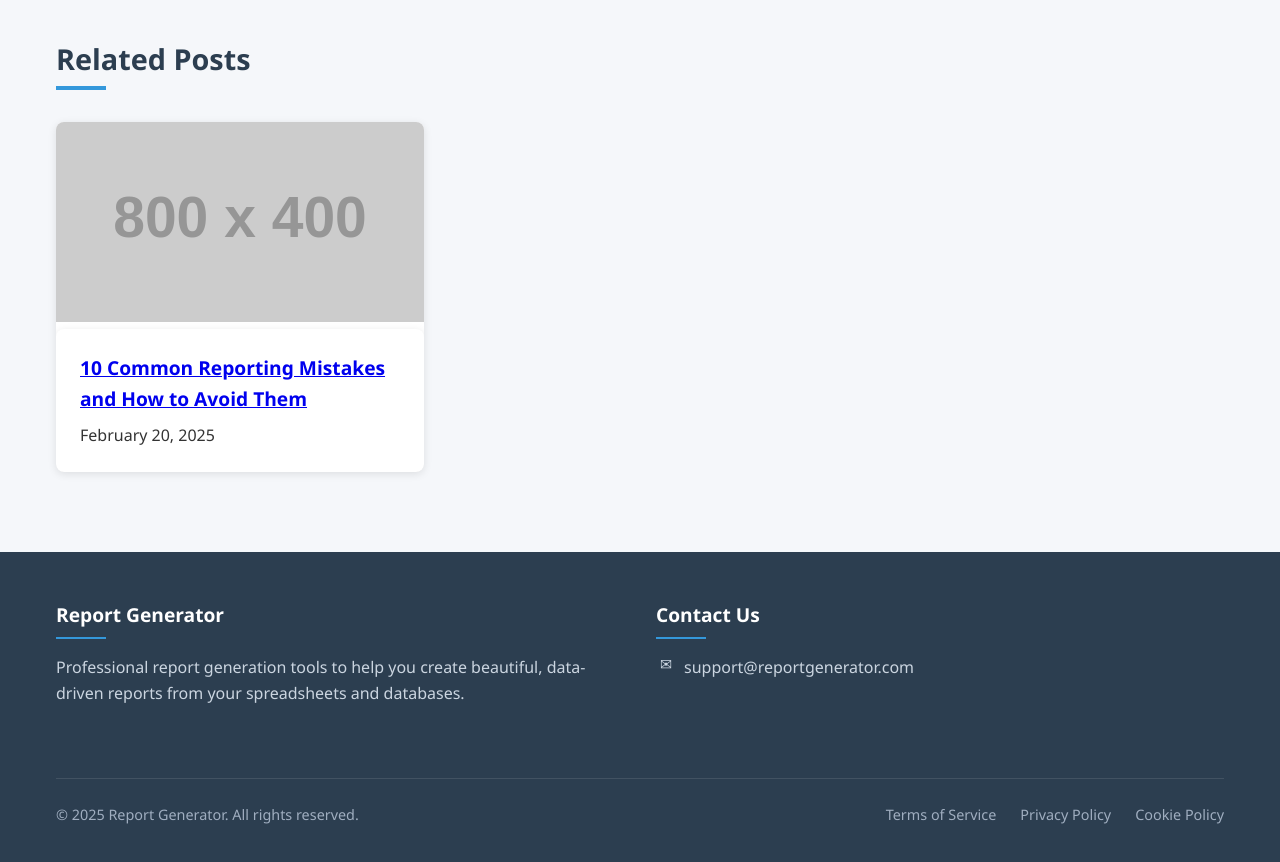
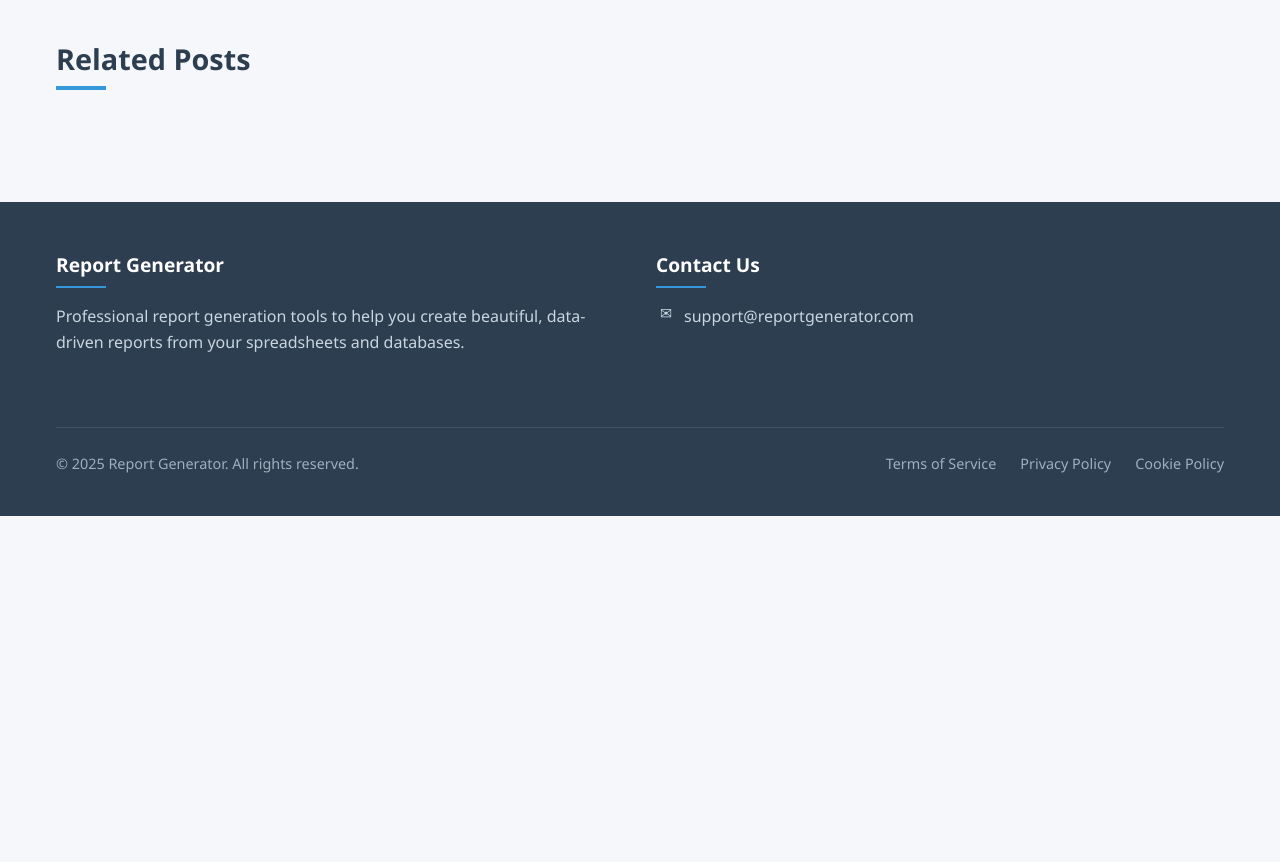
Before and after one commit to sneha42-code/automate-report-tool-app, a React (Create React App) app: page /blog/post/1 in a window 1280 px wide. Shown: the part 4920-5782 px from the top of the page. After the commit the page ends 5436 px from the top, so only its background shows below. Built offline with nearby package versions, Linux system fonts and the light colour scheme.

Commit message:
blog data change

```diff
--- a/src/Data/BlogData.js
+++ b/src/Data/BlogData.js
@@ -4,7 +4,8 @@ const blogData = [
   {
     id: 1,
     title: "How to Create Effective Data Visualizations for Your Reports",
-      excerpt: "Learn the principles of effective data visualization and how to apply them to create more impactful reports.",
+    excerpt:
+      "Learn the principles of effective data visualization and how to apply them to create more impactful reports.",
     publishDate: "2025-03-20",
     readTime: 8,
     image: "https://via.placeholder.com/800x400?text=Data+Visualization",
@@ -17,25 +18,28 @@ const blogData = [
       bio: "Sarah is a data visualization specialist with over 10 years of experience. She helps companies transform complex data into clear, actionable insights.",
       social: {
         twitter: "https://twitter.com/sarahjohnson",
-          linkedin: "https://linkedin.com/in/sarahjohnson"
-        }
+        linkedin: "https://linkedin.com/in/sarahjohnson",
+      },
     },
     content: [
       {
         type: "paragraph",
-          content: "Data visualization is a crucial component of effective reporting. When done right, visualizations can help your audience understand complex data quickly and make better decisions. In this article, we'll explore the principles of effective data visualization and how to apply them to your reports."
+        content:
+          "Data visualization is a crucial component of effective reporting. When done right, visualizations can help your audience understand complex data quickly and make better decisions. In this article, we'll explore the principles of effective data visualization and how to apply them to your reports.",
       },
       {
         type: "heading",
-          content: "Why Data Visualization Matters"
+        content: "Why Data Visualization Matters",
       },
       {
         type: "paragraph",
-          content: "Humans are visual creatures. We process visual information much faster than text. A well-designed chart can convey patterns, trends, and outliers in your data that might be missed in tables or raw numbers."
+        content:
+          "Humans are visual creatures. We process visual information much faster than text. A well-designed chart can convey patterns, trends, and outliers in your data that might be missed in tables or raw numbers.",
       },
       {
         type: "paragraph",
-          content: "Effective visualizations serve multiple purposes in your reports:"
+        content:
+          "Effective visualizations serve multiple purposes in your reports:",
       },
       {
         type: "list",
@@ -44,25 +48,27 @@ const blogData = [
           "They make complex data more accessible",
           "They engage your audience and maintain their interest",
           "They support your narrative and strengthen your arguments",
-            "They help readers remember your key points"
-          ]
+          "They help readers remember your key points",
+        ],
       },
       {
         type: "image",
         url: "https://via.placeholder.com/800x400?text=Visualization+Example",
-          caption: "Example of before and after applying visualization principles"
+        caption:
+          "Example of before and after applying visualization principles",
       },
       {
         type: "heading",
-          content: "Key Principles of Effective Data Visualization"
+        content: "Key Principles of Effective Data Visualization",
       },
       {
         type: "subheading",
-          content: "1. Choose the Right Chart Type"
+        content: "1. Choose the Right Chart Type",
       },
       {
         type: "paragraph",
-          content: "Different chart types serve different purposes. Your choice should depend on what you're trying to communicate:"
+        content:
+          "Different chart types serve different purposes. Your choice should depend on what you're trying to communicate:",
       },
       {
         type: "list",
@@ -71,33 +77,36 @@ const blogData = [
           "Line charts: Show trends over time",
           "Pie charts: Show composition (use sparingly and for few categories)",
           "Scatter plots: Show relationships between variables",
-            "Heat maps: Display patterns in complex data sets"
-          ]
+          "Heat maps: Display patterns in complex data sets",
+        ],
       },
       {
         type: "subheading",
-          content: "2. Simplify Your Visuals"
+        content: "2. Simplify Your Visuals",
       },
       {
         type: "paragraph",
-          content: "Edward Tufte, a pioneer in data visualization, introduced the concept of 'data-ink ratio' - the proportion of a graphic's ink devoted to non-redundant display of data. The higher this ratio, the better."
+        content:
+          "Edward Tufte, a pioneer in data visualization, introduced the concept of 'data-ink ratio' - the proportion of a graphic's ink devoted to non-redundant display of data. The higher this ratio, the better.",
       },
       {
         type: "quote",
         content: "Above all else show the data.",
-          attribution: "Edward Tufte"
+        attribution: "Edward Tufte",
       },
       {
         type: "paragraph",
-          content: "Remove chart junk - unnecessary elements that don't contribute to understanding. This includes excessive gridlines, decorative elements, and 3D effects."
+        content:
+          "Remove chart junk - unnecessary elements that don't contribute to understanding. This includes excessive gridlines, decorative elements, and 3D effects.",
       },
       {
         type: "subheading",
-          content: "3. Use Color Strategically"
+        content: "3. Use Color Strategically",
       },
       {
         type: "paragraph",
-          content: "Color should serve a purpose in your visualizations, not just make them look pretty. Use color to:"
+        content:
+          "Color should serve a purpose in your visualizations, not just make them look pretty. Use color to:",
       },
       {
         type: "list",
@@ -105,20 +114,22 @@ const blogData = [
           "Highlight important data points",
           "Group related categories",
           "Represent values in heat maps or choropleth maps",
-            "Create visual hierarchy"
-          ]
+          "Create visual hierarchy",
+        ],
       },
       {
         type: "paragraph",
-          content: "Be mindful of color blindness and cultural associations with certain colors. When in doubt, use tools like ColorBrewer or Viz Palette to select accessible color schemes."
+        content:
+          "Be mindful of color blindness and cultural associations with certain colors. When in doubt, use tools like ColorBrewer or Viz Palette to select accessible color schemes.",
       },
       {
         type: "heading",
-          content: "Implementing Visualizations in Your Reports"
+        content: "Implementing Visualizations in Your Reports",
       },
       {
         type: "paragraph",
-          content: "Our Report Generator tool makes it easy to implement these principles. Here's a simple code example of how to create an effective bar chart using our API:"
+        content:
+          "Our Report Generator tool makes it easy to implement these principles. Here's a simple code example of how to create an effective bar chart using our API:",
       },
       {
         type: "code",
@@ -144,19 +155,21 @@ const blogData = [
   });
 
   // Add to report
-  report.addVisualization(barChart);`
+  report.addVisualization(barChart);`,
       },
       {
         type: "paragraph",
-          content: "This code creates a bar chart showing the top 10 products by revenue. It uses blue bars for most products, but highlights those with revenue over $50,000 in red to draw attention to your top performers."
+        content:
+          "This code creates a bar chart showing the top 10 products by revenue. It uses blue bars for most products, but highlights those with revenue over $50,000 in red to draw attention to your top performers.",
       },
       {
         type: "heading",
-          content: "Common Pitfalls to Avoid"
+        content: "Common Pitfalls to Avoid",
       },
       {
         type: "paragraph",
-          content: "Even with the best intentions, it's easy to create misleading or ineffective visualizations. Here are some common pitfalls to avoid:"
+        content:
+          "Even with the best intentions, it's easy to create misleading or ineffective visualizations. Here are some common pitfalls to avoid:",
       },
       {
         type: "list",
@@ -166,27 +179,30 @@ const blogData = [
           "Creating overly complex visualizations that confuse rather than clarify",
           "Using pie charts with too many categories",
           "Choosing inappropriate chart types for your data",
-            "Using misleading color scales"
-          ]
+          "Using misleading color scales",
+        ],
       },
       {
         type: "heading",
-          content: "Conclusion"
+        content: "Conclusion",
       },
       {
         type: "paragraph",
-          content: "Effective data visualization is both an art and a science. By following these principles and practices, you can create reports that not only communicate data clearly but also engage your audience and drive better decision-making."
+        content:
+          "Effective data visualization is both an art and a science. By following these principles and practices, you can create reports that not only communicate data clearly but also engage your audience and drive better decision-making.",
       },
       {
         type: "paragraph",
-          content: "Remember that the goal is always to serve your audience's needs - to help them understand the data quickly and accurately. When in doubt, test your visualizations with real users before finalizing your reports."
-        }
-      ]
+        content:
+          "Remember that the goal is always to serve your audience's needs - to help them understand the data quickly and accurately. When in doubt, test your visualizations with real users before finalizing your reports.",
+      },
+    ],
   },
   {
     id: 2,
     title: "5 Advanced Excel Techniques for Better Data Analysis",
-      excerpt: "Discover powerful Excel techniques that can take your data analysis to the next level.",
+    excerpt:
+      "Discover powerful Excel techniques that can take your data analysis to the next level.",
     publishDate: "2025-03-15",
     readTime: 6,
     image: "https://via.placeholder.com/800x400?text=Excel+Techniques",
@@ -199,25 +215,27 @@ const blogData = [
       bio: "Michael is a data analyst with expertise in Excel, SQL, and Power BI. He specializes in helping businesses extract insights from their data.",
       social: {
         twitter: "https://twitter.com/michaelchen",
-          linkedin: "https://linkedin.com/in/michaelchen"
-        }
+        linkedin: "https://linkedin.com/in/michaelchen",
+      },
     },
     content: [
       {
         type: "paragraph",
-          content: "Microsoft Excel remains one of the most versatile tools for data analysis, despite the rise of specialized analytics platforms. In this article, we'll explore five advanced Excel techniques that can significantly enhance your data analysis capabilities."
+        content:
+          "Microsoft Excel remains one of the most versatile tools for data analysis, despite the rise of specialized analytics platforms. In this article, we'll explore five advanced Excel techniques that can significantly enhance your data analysis capabilities.",
       },
       {
         type: "heading",
-          content: "1. Power Query for Data Transformation"
+        content: "1. Power Query for Data Transformation",
       },
       {
         type: "paragraph",
-          content: "Power Query (or Get & Transform in Excel 2016 and later) is a powerful ETL (Extract, Transform, Load) tool built into Excel. It allows you to connect to various data sources, clean and transform your data, and load it into Excel for analysis."
+        content:
+          "Power Query (or Get & Transform in Excel 2016 and later) is a powerful ETL (Extract, Transform, Load) tool built into Excel. It allows you to connect to various data sources, clean and transform your data, and load it into Excel for analysis.",
       },
       {
         type: "paragraph",
-          content: "Key benefits of Power Query include:"
+        content: "Key benefits of Power Query include:",
       },
       {
         type: "list",
@@ -226,20 +244,21 @@ const blogData = [
           "Changes are recorded as steps and can be edited later",
           "You can combine data from multiple sources",
           "It refreshes automatically when source data changes",
-            "It keeps a separate copy of raw data, preserving data integrity"
-          ]
+          "It keeps a separate copy of raw data, preserving data integrity",
+        ],
       },
       {
         type: "heading",
-          content: "2. XLOOKUP Function"
+        content: "2. XLOOKUP Function",
       },
       // More content sections would follow...
-      ]
+    ],
   },
   {
     id: 3,
     title: "The Future of Automated Reporting: AI and Machine Learning",
-      excerpt: "Explore how AI and machine learning are revolutionizing the way reports are generated and analyzed.",
+    excerpt:
+      "Explore how AI and machine learning are revolutionizing the way reports are generated and analyzed.",
     publishDate: "2025-03-10",
     readTime: 10,
     image: "https://via.placeholder.com/800x400?text=AI+Reporting",
@@ -252,105 +271,91 @@ const blogData = [
       bio: "Dr. Martinez is an AI research scientist specializing in natural language processing and automated data analysis. She consults for Fortune 500 companies on AI implementation.",
       social: {
         twitter: "https://twitter.com/aliciamartinez",
-          linkedin: "https://linkedin.com/in/aliciamartinez"
-        }
+        linkedin: "https://linkedin.com/in/aliciamartinez",
+      },
     },
     content: [
       // Content sections would go here...
-      ]
+    ],
   },
-    {
-      id: 4,
-      title: "Building a Data-Driven Culture in Your Organization",
-      excerpt: "Learn how to foster a data-driven decision-making culture across your company.",
-      publishDate: "2025-03-05",
-      readTime: 7,
-      image: "https://via.placeholder.com/800x400?text=Data+Culture",
-      categories: ["Strategy", "Leadership"],
-      tags: ["Leadership", "Culture", "Data-Driven", "Strategy", "Management"],
-      author: {
-        name: "James Wilson",
-        title: "Chief Data Officer",
-        avatar: "https://via.placeholder.com/60?text=JW",
-        bio: "James is a Chief Data Officer with experience at several Fortune 500 companies. He specializes in building data-driven organizations and data governance frameworks.",
-        social: {
-          twitter: "https://twitter.com/jameswilson",
-          linkedin: "https://linkedin.com/in/jameswilson"
-        }
-      },
-      content: [
-        // Content sections would go here...
-      ]
-    },
-    {
-      id: 5,
-      title: "How to Choose the Right Reporting Tool for Your Business",
-      excerpt: "A comprehensive guide to selecting the reporting tool that best fits your organization's needs.",
-      publishDate: "2025-02-28",
-      readTime: 9,
-      image: "https://via.placeholder.com/800x400?text=Reporting+Tools",
-      categories: ["Tools", "Strategy"],
-      tags: ["Reporting Tools", "Software Selection", "Business Intelligence", "ROI", "Comparison"],
-      author: {
-        name: "Emma Rodriguez",
-        title: "Business Intelligence Consultant",
-        avatar: "https://via.placeholder.com/60?text=ER",
-        bio: "Emma is a Business Intelligence consultant who helps companies select and implement the right reporting and analytics tools for their specific needs.",
-        social: {
-          twitter: "https://twitter.com/emmarodriguez",
-          linkedin: "https://linkedin.com/in/emmarodriguez"
-        }
-      },
-      content: [
-        // Content sections would go here...
-      ]
-    },
-    {
-      id: 6,
-      title: "10 Common Reporting Mistakes and How to Avoid Them",
-      excerpt: "Learn from others' mistakes and create more effective reports by avoiding these common pitfalls.",
-      publishDate: "2025-02-20",
-      readTime: 6,
-      image: "https://via.placeholder.com/800x400?text=Reporting+Mistakes",
-      categories: ["Reporting", "Best Practices"],
-      tags: ["Mistakes", "Best Practices", "Tips", "Reporting", "Data Quality"],
-      author: {
-        name: "Thomas Lee",
-        title: "Data Quality Manager",
-        avatar: "https://via.placeholder.com/60?text=TL",
-        bio: "Thomas is a Data Quality Manager with over 15 years of experience in business intelligence and reporting systems.",
-        social: {
-          twitter: "https://twitter.com/thomaslee",
-          linkedin: "https://linkedin.com/in/thomaslee"
-        }
-      },
-      content: [
-        // Content sections would go here...
-      ]
-    },
-    {
-      id: 7,
-      title: "Creating Accessible Reports: Best Practices for Inclusivity",
-      excerpt: "Ensure your reports can be used by everyone with these accessibility guidelines and techniques.",
-      publishDate: "2025-02-15",
-      readTime: 7,
-      image: "https://via.placeholder.com/800x400?text=Accessible+Reports",
-      categories: ["Accessibility", "Best Practices"],
-      tags: ["Accessibility", "Inclusivity", "Design", "Best Practices", "WCAG"],
-      author: {
-        name: "Laura Kim",
-        title: "Accessibility Specialist",
-        avatar: "https://via.placeholder.com/60?text=LK",
-        bio: "Laura specializes in digital accessibility and helps organizations create inclusive content and applications that can be used by people of all abilities.",
-        social: {
-          twitter: "https://twitter.com/laurakim",
-          linkedin: "https://linkedin.com/in/laurakim"
-        }
-      },
-      content: [
-        // Content sections would go here...
-      ]
-    }
+  //   {
+  //     id: 4,
+  //     title: "Building a Data-Driven Culture in Your Organization",
+  //     excerpt:
+  //       "Learn how to foster a data-driven decision-making culture across your company.",
+  //     publishDate: "2025-03-05",
+  //     readTime: 7,
+  //     image: "https://via.placeholder.com/800x400?text=Data+Culture",
+  //     categories: ["Strategy", "Leadership"],
+  //     tags: ["Leadership", "Culture", "Data-Driven", "Strategy", "Management"],
+  //     author: {
+  //       name: "James Wilson",
+  //       title: "Chief Data Officer",
+  //       avatar: "https://via.placeholder.com/60?text=JW",
+  //       bio: "James is a Chief Data Officer with experience at several Fortune 500 companies. He specializes in building data-driven organizations and data governance frameworks.",
+  //       social: {
+  //         twitter: "https://twitter.com/jameswilson",
+  //         linkedin: "https://linkedin.com/in/jameswilson",
+  //       },
+  //     },
+  //     content: [
+  //       // Content sections would go here...
+  //     ],
+  //   },
+  //   {
+  //     id: 5,
+  //     title: "How to Choose the Right Reporting Tool for Your Business",
+  //     excerpt:
+  //       "A comprehensive guide to selecting the reporting tool that best fits your organization's needs.",
+  //     publishDate: "2025-02-28",
+  //     readTime: 9,
+  //     image: "https://via.placeholder.com/800x400?text=Reporting+Tools",
+  //     categories: ["Tools", "Strategy"],
+  //     tags: [
+  //       "Reporting Tools",
+  //       "Software Selection",
+  //       "Business Intelligence",
+  //       "ROI",
+  //       "Comparison",
+  //     ],
+  //     author: {
+  //       name: "Emma Rodriguez",
+  //       title: "Business Intelligence Consultant",
+  //       avatar: "https://via.placeholder.com/60?text=ER",
+  //       bio: "Emma is a Business Intelligence consultant who helps companies select and implement the right reporting and analytics tools for their specific needs.",
+  //       social: {
+  //         twitter: "https://twitter.com/emmarodriguez",
+  //         linkedin: "https://linkedin.com/in/emmarodriguez",
+  //       },
+  //     },
+  //     content: [
+  //       // Content sections would go here...
+  //     ],
+  //   },
+  //   {
+  //     id: 6,
+  //     title: "10 Common Reporting Mistakes and How to Avoid Them",
+  //     excerpt:
+  //       "Learn from others' mistakes and create more effective reports by avoiding these common pitfalls.",
+  //     publishDate: "2025-02-20",
+  //     readTime: 6,
+  //     image: "https://via.placeholder.com/800x400?text=Reporting+Mistakes",
+  //     categories: ["Reporting", "Best Practices"],
+  //     tags: ["Mistakes", "Best Practices", "Tips", "Reporting", "Data Quality"],
+  //     author: {
+  //       name: "Thomas Lee",
+  //       title: "Data Quality Manager",
+  //       avatar: "https://via.placeholder.com/60?text=TL",
+  //       bio: "Thomas is a Data Quality Manager with over 15 years of experience in business intelligence and reporting systems.",
+  //       social: {
+  //         twitter: "https://twitter.com/thomaslee",
+  //         linkedin: "https://linkedin.com/in/thomaslee",
+  //       },
+  //     },
+  //     content: [
+  //       // Content sections would go here...
+  //     ],
+  //   },
 ];
 
 export default blogData;
```
Lines whose indentation alone changed are shown as unchanged.
